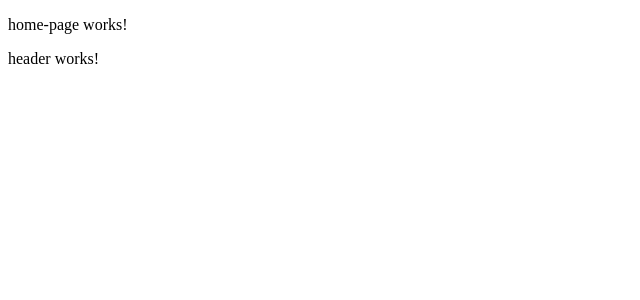
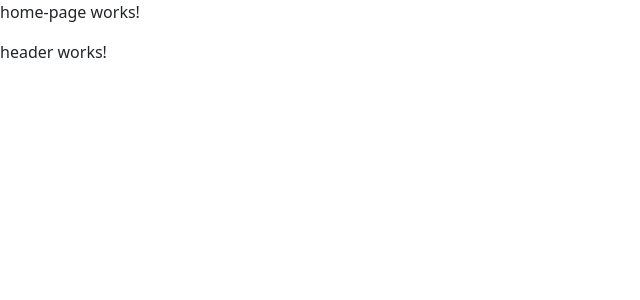
Before and after one commit to ramakant-sharma/stridentWeb, an Angular app in the folder stridentWeb/: page / in a window 1280 px wide. Shown: the top 300 px of the page, without its empty margins (0-640 px from the left). Built offline with nearby package versions, Linux system fonts and the light colour scheme.

Commit message:
Bootstrap-Add

```diff
--- a/stridentWeb/angular.json
+++ b/stridentWeb/angular.json
@@ -154,5 +154,8 @@
         }
       }
     }
+  },
+  "cli": {
+    "analytics": "c2c95ac7-da1c-47e5-8d56-3d95de96dbe0"
   }
 }
--- a/stridentWeb/package.json
+++ b/stridentWeb/package.json
@@ -23,7 +23,10 @@
     "@angular/platform-browser-dynamic": "^15.2.0",
     "@angular/platform-server": "^15.2.0",
     "@angular/router": "^15.2.0",
+    "@ng-bootstrap/ng-bootstrap": "^14.1.0",
     "@nguniversal/express-engine": "^15.2.1",
+    "@popperjs/core": "^2.11.6",
+    "bootstrap": "^5.2.3",
     "express": "^4.15.2",
     "rxjs": "~7.8.0",
     "tslib": "^2.3.0",
@@ -33,6 +36,7 @@
     "@angular-devkit/build-angular": "^15.2.6",
     "@angular/cli": "~15.2.6",
     "@angular/compiler-cli": "^15.2.0",
+    "@angular/localize": "^15.2.0",
     "@nguniversal/builders": "^15.2.1",
     "@types/express": "^4.17.0",
     "@types/jasmine": "~4.3.0",
--- a/stridentWeb/src/app/app.module.ts
+++ b/stridentWeb/src/app/app.module.ts
@@ -3,12 +3,14 @@ import { BrowserModule } from '@angular/platform-browser';
 
 import { AppRoutingModule } from './app-routing.module';
 import { AppComponent } from './app.component';
+import { NgbModule } from '@ng-bootstrap/ng-bootstrap';
 
 @NgModule({
   declarations: [AppComponent],
   imports: [
     BrowserModule.withServerTransition({ appId: 'serverApp' }),
     AppRoutingModule,
+    NgbModule,
   ],
   providers: [],
   bootstrap: [AppComponent],
--- a/stridentWeb/src/main.ts
+++ b/stridentWeb/src/main.ts
@@ -1,3 +1,5 @@
+/// <reference types="@angular/localize" />
+
 import { platformBrowserDynamic } from '@angular/platform-browser-dynamic';
 
 import { AppModule } from './app/app.module';
--- a/stridentWeb/src/styles.scss
+++ b/stridentWeb/src/styles.scss
@@ -1 +1,4 @@
 /* You can add global styles to this file, and also import other style files */
+
+/* Importing Bootstrap SCSS file. */
+@import 'bootstrap/scss/bootstrap';
--- a/stridentWeb/tsconfig.app.json
+++ b/stridentWeb/tsconfig.app.json
@@ -3,7 +3,9 @@
   "extends": "./tsconfig.json",
   "compilerOptions": {
     "outDir": "./out-tsc/app",
-    "types": []
+    "types": [
+      "@angular/localize"
+    ]
   },
   "files": [
     "src/main.ts"
--- a/stridentWeb/tsconfig.server.json
+++ b/stridentWeb/tsconfig.server.json
@@ -4,7 +4,8 @@
   "compilerOptions": {
     "outDir": "./out-tsc/server",
     "types": [
-      "node"
+      "node",
+      "@angular/localize"
     ]
   },
   "files": [
```
Also changed, not shown: 2 other files (tests, documents, lock files or other folders).
